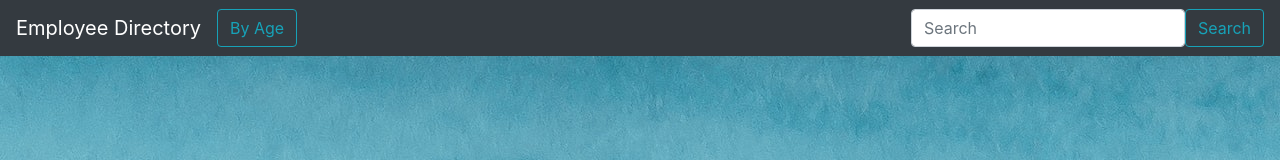
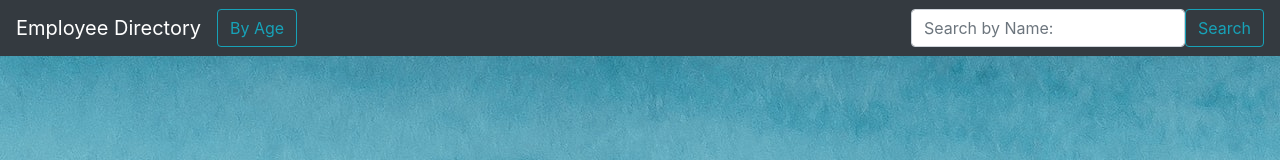
Before and after one commit to Juliannewood2413/Employee_directory, a React (Create React App) app: page / in a window 1280 px wide. Shown: the top 160 px of the page. Built offline with nearby package versions, Linux system fonts and the light colour scheme; no server answers; the HTML template or start-up script is replaced by a standard one.

Commit message:
added phone number to employee info

```diff
--- a/src/components/EmpDirectory/Cards.js
+++ b/src/components/EmpDirectory/Cards.js
@@ -2,7 +2,7 @@ import React from "react";
 import {Card, Row, Col, Image, CardDeck} from 'react-bootstrap';
 import "bootstrap/dist/css/bootstrap.min.css";
 
-
+//add phone number to employee card
 function populateCards(props) {
     console.log(props)
 
@@ -30,6 +30,9 @@ function populateCards(props) {
                 <Card.Text className="Card-text">
                     Email: {result.email}
                 </Card.Text>
+                <Card.Text className="Card-text">
+                    Phone: {result.phone}
+                </Card.Text>
             </Card.Body>
 
         </Card>
--- a/src/components/Navbar/Navbar.js
+++ b/src/components/Navbar/Navbar.js
@@ -18,7 +18,7 @@ function NavbarComp(props) {
 
       </Nav>
       <Form inline>
-        <FormControl type="text" placeholder="Search" className="search-form" onChange={props.searchFunction} />
+        <FormControl type="text" placeholder="Search by Name:" className="search-form" onChange={props.searchFunction} />
         <Button variant="outline-info" className="searchBtn">Search</Button>
       </Form>
     </Navbar.Collapse>
--- a/src/pages/Main/index.js
+++ b/src/pages/Main/index.js
@@ -41,6 +41,8 @@ class Main extends Component {
         })
     }
 
+    //add alphabetical filter
+
     render(){
         return (
             <>
```
